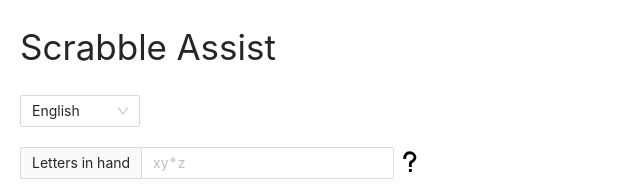
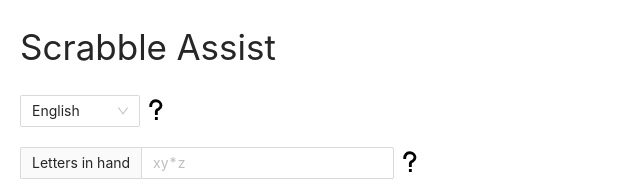
Before and after one commit to colinturner/scrabble-assist, a React (Create React App) app: page / in a window 1280 px wide. Shown: the top 185 px of the page, without its empty margins (0-640 px from the left). Built offline with nearby package versions, Linux system fonts and the light colour scheme.

Commit message:
feat(AssistList): add popover to language select

```diff
--- a/src/components/AssistList.tsx
+++ b/src/components/AssistList.tsx
@@ -58,11 +58,12 @@ const hand_letter_content = (
     </div>
     <br />
     <div>
-      If you leave this field blank, we'll pretend you just have infinite blank
+      If you leave this field blank, we'll just pretend you have infinite blank
       tiles in your hand.
     </div>
   </>
 );
+
 const board_letter_title = "Instructions";
 const board_letter_content = (
   <BoardLetterContent>
@@ -96,6 +97,11 @@ const board_letter_content = (
   </BoardLetterContent>
 );
 
+const language_title = "Instructions";
+const language_content = (
+  <div>Select the language you're playing Scrabble in.</div>
+);
+
 export default function AssistList() {
   const [lettersInHand, setLettersInHand] = useState("");
   const [lettersInTargetWord, setLettersInTargetWord] = useState("");
@@ -125,6 +131,13 @@ export default function AssistList() {
             <Option value="english">English</Option>
             <Option value="german">German</Option>
           </Select>
+          <Popover
+            title={language_title}
+            content={language_content}
+            placement="right"
+          >
+            <QuestionMark src={Question} />
+          </Popover>
         </InputGroup>
         <InputGroup>
           <Input
```
